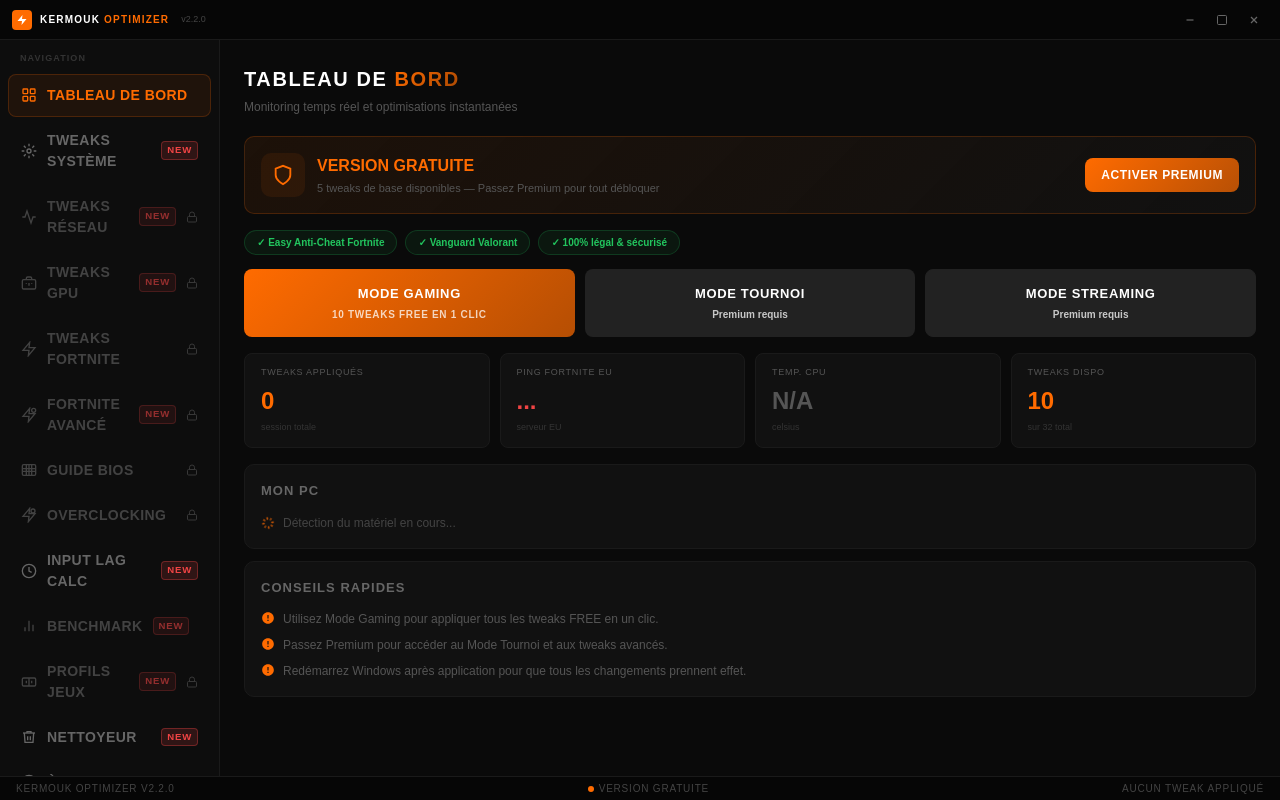
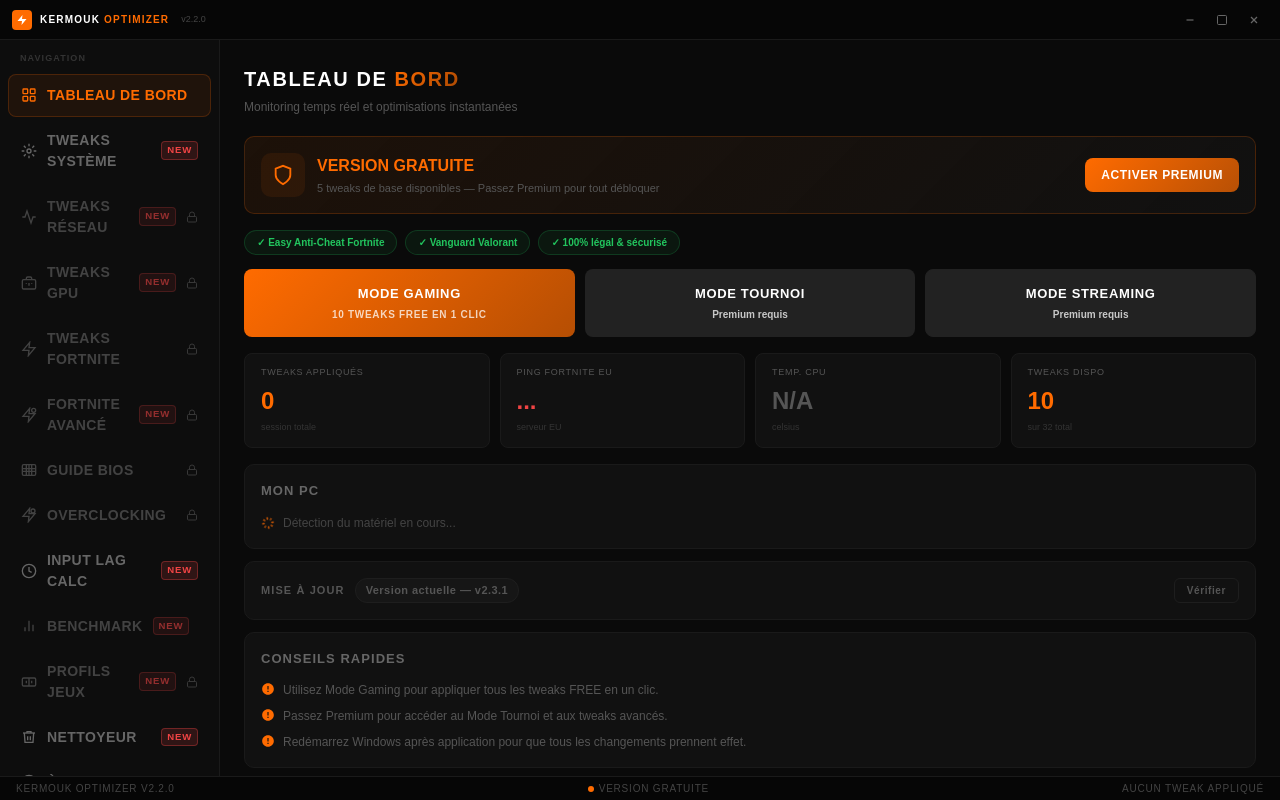
Before and after one commit to agencyweb-pro/kermouk-optimizer, a React (Vite) app: page / in a window 1280 px wide. Built offline with nearby package versions, Linux system fonts and the light colour scheme.

Commit message:
feat: auto-updater v2.3.1 — check/download/install depuis GitHub Releases

```diff
--- a/src/renderer/App.tsx
+++ b/src/renderer/App.tsx
@@ -68,6 +68,9 @@ declare global {
       getDriverInfo: () => Promise<{ gpu: string; gpuVersion: string; isNvidia: boolean; isAmd: boolean }>;
       applyStreamingMode: () => Promise<{ ok: boolean; error?: string }>;
       setNotificationsEnabled: (enabled: boolean) => Promise<void>;
+      checkForUpdates: () => Promise<void>;
+      installUpdate: () => Promise<void>;
+      onUpdateStatus: (cb: (payload: Record<string, unknown>) => void) => () => void;
     };
   }
 }
--- a/src/renderer/pages/Dashboard.tsx
+++ b/src/renderer/pages/Dashboard.tsx
@@ -27,6 +27,8 @@ const FORTNITE_EU_SERVER = "13.248.195.0";
 const ALL_FREE = FREE_TWEAKS;
 const ALL_TWEAKS = [...FREE_TWEAKS, ...PREMIUM_TWEAKS];
 
+type UpdateStatus = "idle" | "checking" | "up-to-date" | "available" | "downloading" | "downloaded" | "error";
+
 export default function Dashboard({ isPremium, openLicenseModal }: DashboardProps) {
   const [sysInfo, setSysInfo] = useState<SystemInfo | null>(null);
   const [loading, setLoading] = useState(true);
@@ -36,6 +38,12 @@ export default function Dashboard({ isPremium, openLicenseModal }: DashboardProp
   const [modeApplying, setModeApplying] = useState<"gaming" | "tournoi" | "streaming" | null>(null);
   const [modeDone, setModeDone] = useState<string>("");
   const tweaksCount = parseInt(localStorage.getItem("kermouk_tweaks_count") || "0");
+
+  const [updateStatus, setUpdateStatus] = useState<UpdateStatus>("idle");
+  const [updateVersion, setUpdateVersion] = useState<string>("");
+  const [updatePercent, setUpdatePercent] = useState<number>(0);
+  const [updateError, setUpdateError] = useState<string>("");
+  const currentVersion = "2.3.1";
 
   const pingIntervalRef = useRef<ReturnType<typeof setInterval> | null>(null);
   const hwIntervalRef = useRef<ReturnType<typeof setInterval> | null>(null);
@@ -64,9 +72,18 @@ export default function Dashboard({ isPremium, openLicenseModal }: DashboardProp
     fetchPing();
     pingIntervalRef.current = setInterval(fetchPing, 8000);
 
+    const removeUpdateListener = window.kermouk?.onUpdateStatus?.((payload) => {
+      const type = payload.type as UpdateStatus;
+      setUpdateStatus(type);
+      if (payload.version) setUpdateVersion(payload.version as string);
+      if (payload.percent !== undefined) setUpdatePercent(payload.percent as number);
+      if (payload.message) setUpdateError(payload.message as string);
+    });
+
     return () => {
       if (hwIntervalRef.current) clearInterval(hwIntervalRef.current);
       if (pingIntervalRef.current) clearInterval(pingIntervalRef.current);
+      removeUpdateListener?.();
     };
   }, []);
 
@@ -129,6 +146,16 @@ export default function Dashboard({ isPremium, openLicenseModal }: DashboardProp
       setModeDone("✗ Erreur — vérifiez la fenêtre UAC.");
     }
     setModeApplying(null);
+  };
+
+  const handleCheckUpdate = async () => {
+    setUpdateStatus("checking");
+    setUpdateError("");
+    await window.kermouk?.checkForUpdates?.();
+  };
+
+  const handleInstallUpdate = () => {
+    window.kermouk?.installUpdate?.();
   };
 
   const handleModeStreaming = async () => {
@@ -440,6 +467,18 @@ export default function Dashboard({ isPremium, openLicenseModal }: DashboardProp
         )}
       </div>
 
+      {/* Update section */}
+      <UpdateCard
+        status={updateStatus}
+        version={updateVersion}
+        percent={updatePercent}
+        errorMsg={updateError}
+        currentVersion={currentVersion}
+        onCheck={handleCheckUpdate}
+        onInstall={handleInstallUpdate}
+        onDismiss={() => setUpdateStatus("idle")}
+      />
+
       {/* Quick tips */}
       <div className="card" style={{ marginTop: "12px" }}>
         <div style={{ fontFamily: "Rajdhani, sans-serif", fontWeight: 700, fontSize: "13px", textTransform: "uppercase", letterSpacing: "0.08em", color: "#666", marginBottom: "12px" }}>
@@ -465,3 +504,111 @@ export default function Dashboard({ isPremium, openLicenseModal }: DashboardProp
     </div>
   );
 }
+
+// ─── Update card sub-component ───────────────────────────────────────────────
+interface UpdateCardProps {
+  status: UpdateStatus;
+  version: string;
+  percent: number;
+  errorMsg: string;
+  currentVersion: string;
+  onCheck: () => void;
+  onInstall: () => void;
+  onDismiss: () => void;
+}
+
+function UpdateCard({ status, version, percent, errorMsg, currentVersion, onCheck, onInstall, onDismiss }: UpdateCardProps) {
+  const isUpToDate = status === "up-to-date";
+  const isAvailable = status === "available";
+  const isDownloading = status === "downloading";
+  const isDownloaded = status === "downloaded";
+  const isError = status === "error";
+  const isChecking = status === "checking";
+
+  const badgeColor = isUpToDate ? "#22c55e"
+    : isAvailable || isDownloading || isDownloaded ? "#f59e0b"
+    : isError ? "#ef4444"
+    : "#555";
+
+  const badgeBg = isUpToDate ? "rgba(34,197,94,0.08)"
+    : isAvailable || isDownloading || isDownloaded ? "rgba(245,158,11,0.08)"
+    : isError ? "rgba(239,68,68,0.08)"
+    : "rgba(80,80,80,0.08)";
+
+  const badgeBorder = isUpToDate ? "rgba(34,197,94,0.2)"
+    : isAvailable || isDownloading || isDownloaded ? "rgba(245,158,11,0.2)"
+    : isError ? "rgba(239,68,68,0.2)"
+    : "#1e1e1e";
+
+  const badgeLabel = isUpToDate ? `✓ Dernière version — v${currentVersion}`
+    : isAvailable ? `⚠ Mise à jour disponible — v${version}`
+    : isDownloading ? `↓ Téléchargement... ${percent}%`
+    : isDownloaded ? `✓ Prête à installer — v${version}`
+    : isError ? "✗ Erreur de mise à jour"
+    : isChecking ? "Vérification en cours..."
+    : `Version actuelle — v${currentVersion}`;
+
+  return (
+    <div className="card" style={{ marginTop: "12px" }}>
+      <div style={{ display: "flex", alignItems: "center", justifyContent: "space-between", marginBottom: isDownloading || isDownloaded || isError ? "12px" : "0" }}>
+        <div style={{ display: "flex", alignItems: "center", gap: "10px" }}>
+          <div style={{ fontFamily: "Rajdhani, sans-serif", fontWeight: 700, fontSize: "11px", textTransform: "uppercase", letterSpacing: "0.1em", color: "#555" }}>
+            Mise à jour
+          </div>
+          <div style={{
+            padding: "3px 10px", borderRadius: "12px", fontSize: "11px", fontWeight: 700,
+            color: badgeColor, background: badgeBg, border: `1px solid ${badgeBorder}`,
+            fontFamily: "Rajdhani, sans-serif", letterSpacing: "0.04em",
+          }}>
+            {badgeLabel}
+          </div>
+        </div>
+        <button
+          onClick={onCheck}
+          disabled={isChecking || isDownloading}
+          style={{
+            padding: "4px 12px", borderRadius: "6px", fontSize: "10px",
+            background: "transparent", border: "1px solid #1e1e1e", color: "#555",
+            cursor: isChecking || isDownloading ? "default" : "pointer",
+            fontFamily: "Rajdhani, sans-serif", fontWeight: 700, letterSpacing: "0.06em",
+            opacity: isChecking || isDownloading ? 0.4 : 1,
+          }}
+        >
+          {isChecking ? "Vérification..." : "Vérifier"}
+        </button>
+      </div>
+
+      {/* Download progress bar */}
+      {isDownloading && (
+        <div>
+          <div className="ram-bar" style={{ marginBottom: "4px" }}>
+            <div className="ram-fill" style={{ width: `${percent}%`, background: "#f59e0b", transition: "width 0.3s" }} />
+          </div>
+          <div style={{ fontSize: "10px", color: "#555", textAlign: "right" }}>{percent}%</div>
+        </div>
+      )}
+
+      {/* Ready to install */}
+      {isDownloaded && (
+        <div style={{ display: "flex", gap: "8px", alignItems: "center" }}>
+          <div style={{ flex: 1, fontSize: "11px", color: "#f59e0b" }}>
+            v{version} téléchargée — redémarrer pour appliquer
+          </div>
+          <button onClick={onInstall} className="btn-primary" style={{ padding: "6px 14px", fontSize: "11px", whiteSpace: "nowrap" }}>
+            Redémarrer et mettre à jour
+          </button>
+          <button onClick={onDismiss} style={{ padding: "5px 10px", background: "none", border: "1px solid #1e1e1e", borderRadius: "6px", color: "#555", fontSize: "11px", cursor: "pointer" }}>
+            Plus tard
+          </button>
+        </div>
+      )}
+
+      {/* Error */}
+      {isError && (
+        <div style={{ fontSize: "11px", color: "#ef4444" }}>
+          {errorMsg || "Impossible de vérifier les mises à jour. Vérifiez votre connexion internet."}
+        </div>
+      )}
+    </div>
+  );
+}
```
Also changed, not shown: package.json (+9 -2 lines), src/main/index.ts (+58 -0 lines), src/main/preload.ts (+9 -0 lines), 1 other file (tests, documents, lock files or other folders).
